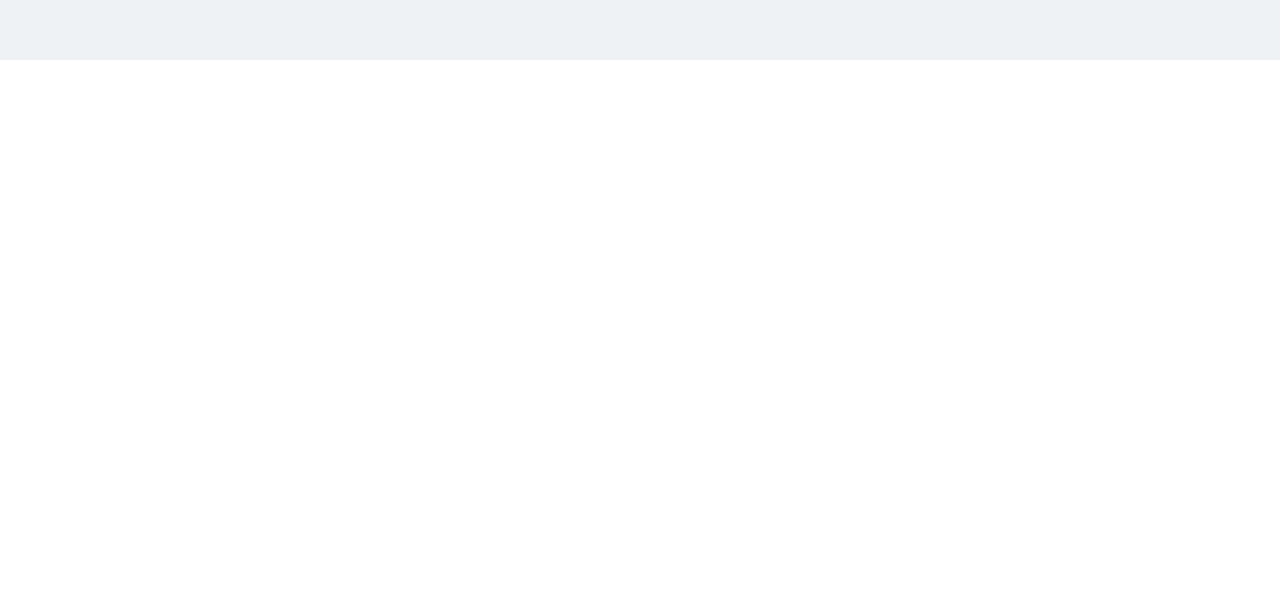
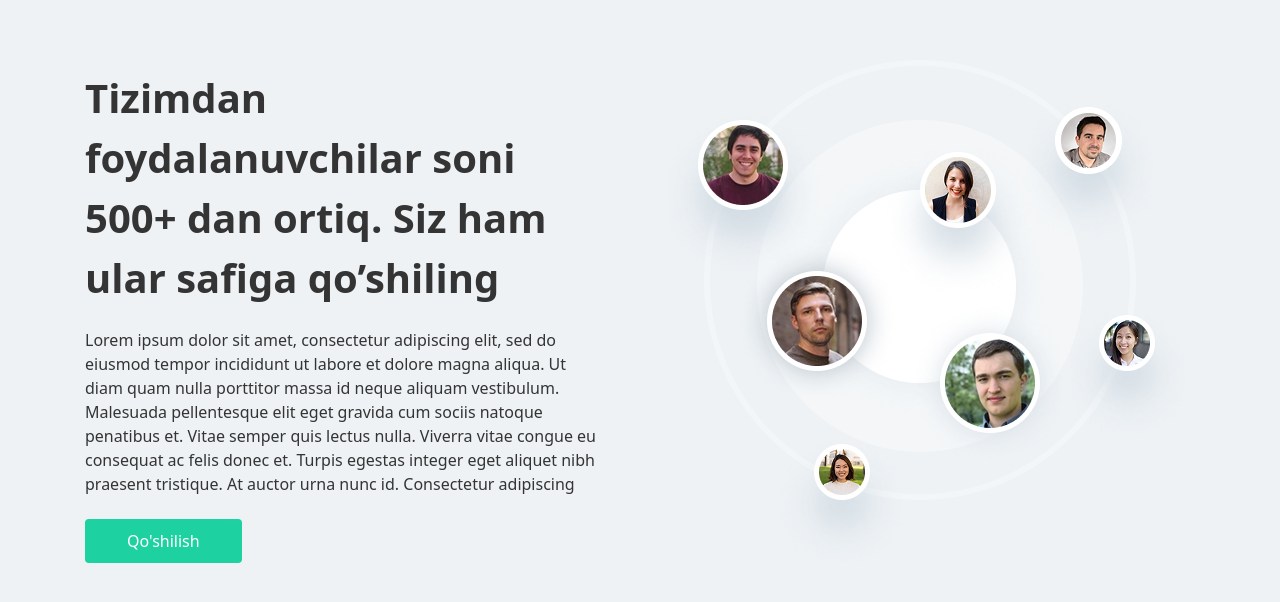
Before and after one commit to heyitsdurdona/code-boxfn, a website: page index.html in a window 1280 px wide. Shown: the part 3668-4270 px from the top of the page. Before the commit the page ends 3728 px from the top, so only its background shows below. Drawn offline with Linux system fonts and the light colour scheme.

Commit message:
add: users

```diff
--- a/index.html
+++ b/index.html
@@ -170,6 +170,21 @@
                     </section>
                     <!-- BARCHA KURSLAR END -->
 
+                    <!-- USERS START -->
+                    <section class="flex items-center justify-between gap-[60px] pb-[206px]">
+                        <div>
+                            <h2 class="font-bold text-[40px] text-[#343434] mb-[20px]">Tizimdan foydalanuvchilar soni
+                                500+ dan ortiq. Siz ham ular
+                                safiga qo’shiling </h2>
+
+                            <p class="text-[16px] text-[#343434] mb-[23px]">Lorem ipsum dolor sit amet, consectetur adipiscing elit, sed do eiusmod tempor incididunt ut labore et dolore magna aliqua. Ut diam quam nulla porttitor massa id neque aliquam vestibulum. Malesuada pellentesque elit eget gravida cum sociis natoque penatibus et. Vitae semper quis lectus nulla. Viverra vitae congue eu consequat ac felis donec et. Turpis egestas integer eget aliquet nibh praesent tristique. At auctor urna nunc id. Consectetur adipiscing</p>
+
+                            <button class="py-[10px] px-[42px] bg-[#1DD1A1] text-white rounded-[4px]">Qo'shilish</button>
+                        </div>
+                        <img src="./images/users-img.png" alt="users img">
+                    </section>
+                    <!-- USERS END -->
+
                     </div>
                 </main>
                 <!-- MAIN END -->
```
Also changed, not shown: css/output.css, images/users-img.png (added). Lines whose indentation alone changed are shown as unchanged.
